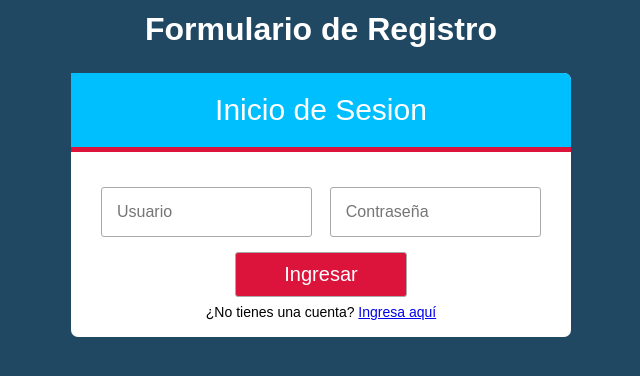
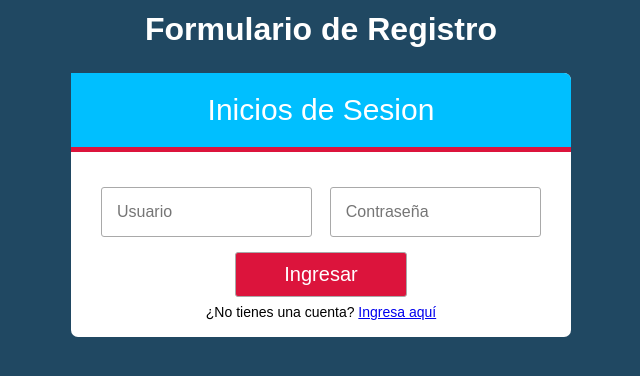
Before and after one commit to alfonso2254/formulario, a PHP site: page / in a window 1280 px wide. Shown: the top 376 px of the page, without its empty margins (319-959 px from the left). Run offline with PHP 8.4, Linux system fonts and the light colour scheme.

Commit message:
Update index.php

```diff
--- a/index.php
+++ b/index.php
@@ -11,7 +11,7 @@
     <h1>Formulario de Registro</h1>
 
     <form action="validar.php" method="post" class="form-register" onsubmit="return validar();">
-        <h2 class="form__titulo">Inicio de Sesion</h2>
+        <h2 class="form__titulo">Inicios de Sesion</h2>
 
         <div class="contenedor-inputs">
             <input type="text" id="usuario" name="usuario" placeholder="Usuario"  class="input-48" >
```
